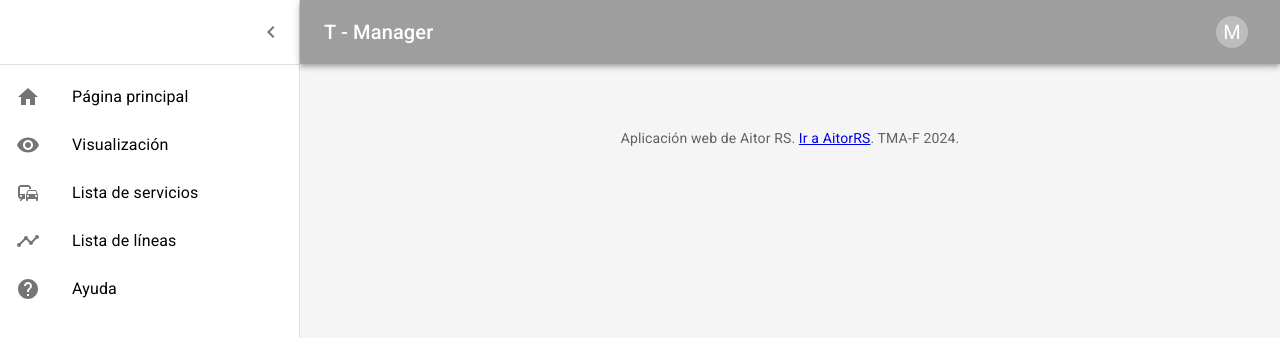
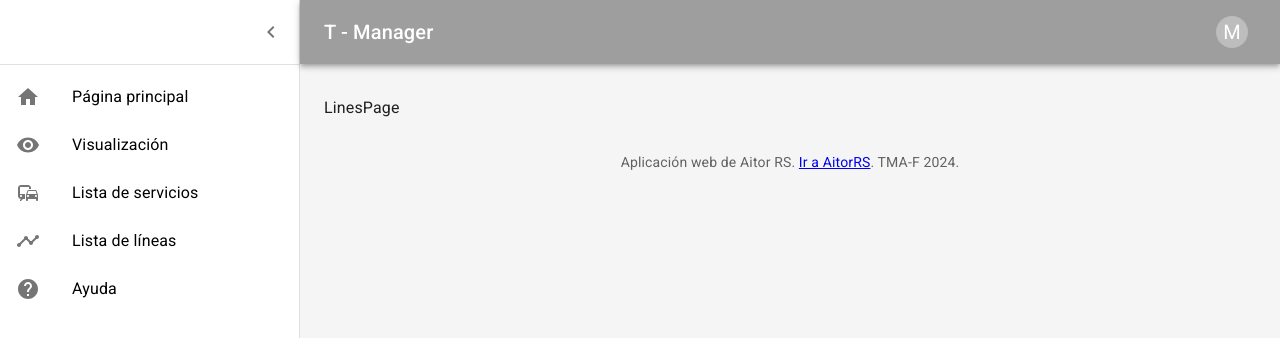
Before and after one commit to aitorrs400/aitorrs-tma-f, a React (Vite) app: page /lines in a window 1280 px wide. Shown: the top 338 px of the page. Built offline with nearby package versions, Linux system fonts and the light colour scheme; sample sign-in values are in the browser's storage.

Commit message:
Crear página de listado

```diff
--- /dev/null
+++ b/src/pages/LinesPage.jsx
@@ -0,0 +1,7 @@
+
+export const LinesPage = () => {
+
+    return (
+        <>LinesPage</>
+    )
+}
--- a/src/routes/MainRoutes.jsx
+++ b/src/routes/MainRoutes.jsx
@@ -1,9 +1,6 @@
 import { Routes, Route, Navigate } from 'react-router-dom';
-import { HomePage, ViewPage, DataPage } from '../pages';
+import { HomePage, ViewPage, DataPage, ServicesPage, ServicesAddPage, ServicesViewEditPage, LinesPage } from '../pages';
 import { MainLayout } from '../layout/MainLayout';
-import { ServicesPage } from '../pages/ServicesPage';
-import { ServicesAddPage } from '../pages/ServicesAddPage';
-import { ServicesViewEditPage } from '../pages/ServicesViewEditPage';
 
 export const MainRoutes = () => {
 
@@ -16,6 +13,7 @@ export const MainRoutes = () => {
                     <Route path='/services/add' element={ <ServicesAddPage /> } />
                     <Route path='/services/view/:id' element={ <ServicesViewEditPage edit={ false } /> } />
                     <Route path='/services/edit/:id' element={ <ServicesViewEditPage edit={ true } /> } />
+                    <Route path='/lines' element={ <LinesPage /> } />
                     <Route path='/view' element={ <ViewPage /> } />
                     <Route path='/data' element={ <DataPage /> } />
                     <Route path='/' element={ <Navigate to='home' /> } />
```
Also changed, not shown: src/pages/index.js (+6 -2 lines).
